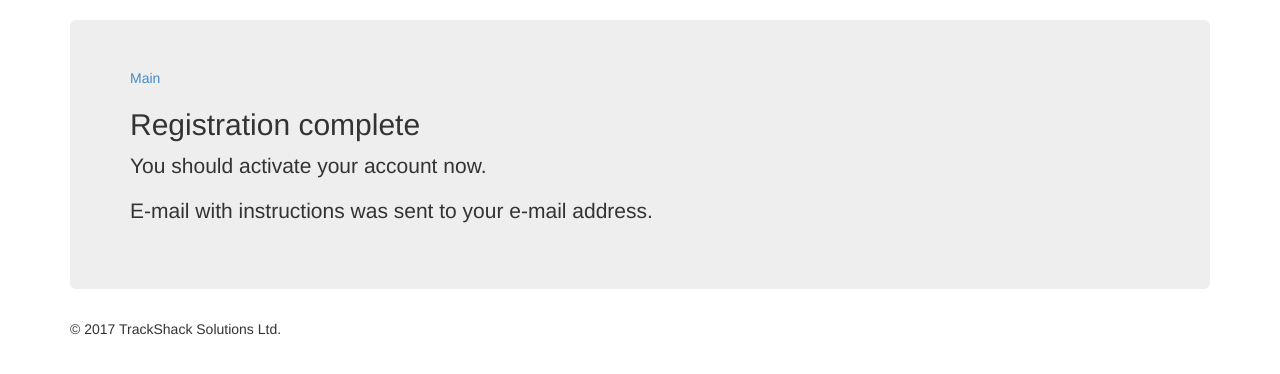
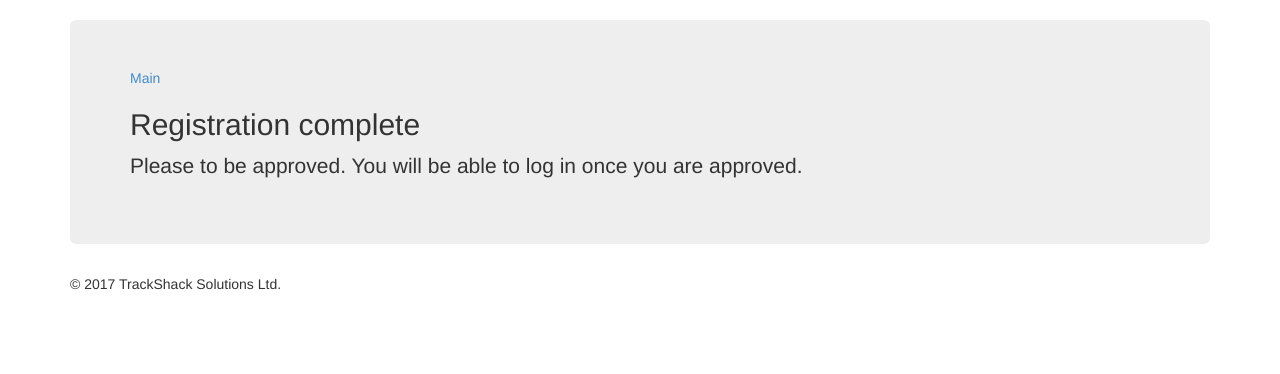
Before and after one commit to montaguegabe/trackshack, a Django app: template templates/registration/registration_complete.html in a window 1280 px wide. Shown: the part 52-426 px from the top of the page. Run offline with Django 3.2, Linux system fonts and the light colour scheme; the template is opened without the code that fills it, so the values that code supplies are empty; some libraries are stand-ins or nearby versions.

Commit message:
Change registration message

```diff
--- a/manage.py
+++ b/manage.py
@@ -8,8 +8,9 @@ from raygun4py import raygunprovider
 def handle_exception(exc_type, exc_value, exc_traceback):
     print('Exception sent to Raygun')
     key = os.getenv('RAYGUN_APIKEY')
-    sender = raygunprovider.RaygunSender(key)
-    sender.send_exception(exc_info=(exc_type, exc_value, exc_traceback))
+    if key != '':
+        sender = raygunprovider.RaygunSender(key)
+        sender.send_exception(exc_info=(exc_type, exc_value, exc_traceback))
 
     sys.__excepthook__(exc_type, exc_value, exc_traceback)
 
--- a/templates/registration/registration_complete.html
+++ b/templates/registration/registration_complete.html
@@ -8,7 +8,6 @@
 
     <h2>Registration complete</h2>
 
-    <p>You should activate your account now.</p>
-    <p>E-mail with instructions was sent to your e-mail address.</p>
+    <p>Please to be approved. You will be able to log in once you are approved.</p>
 
 {% endblock %}
```
